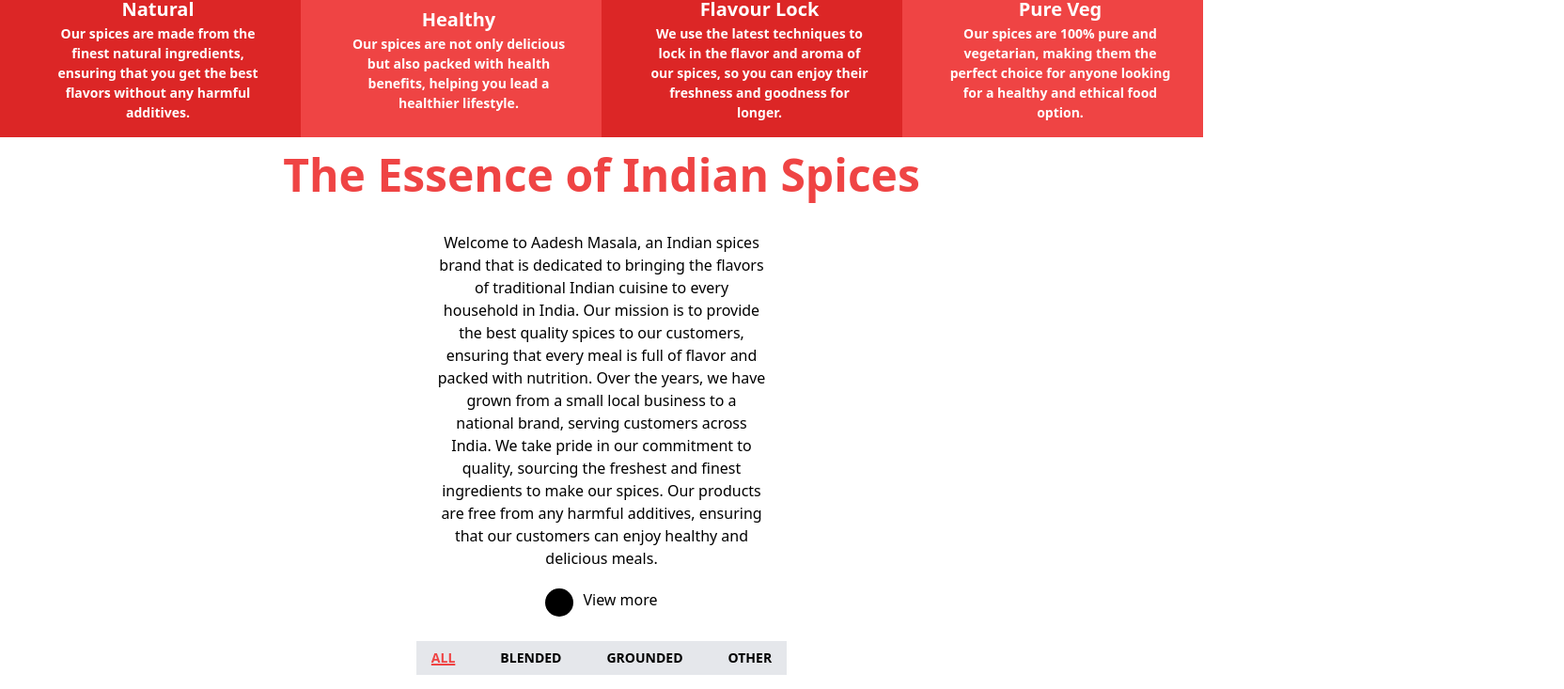
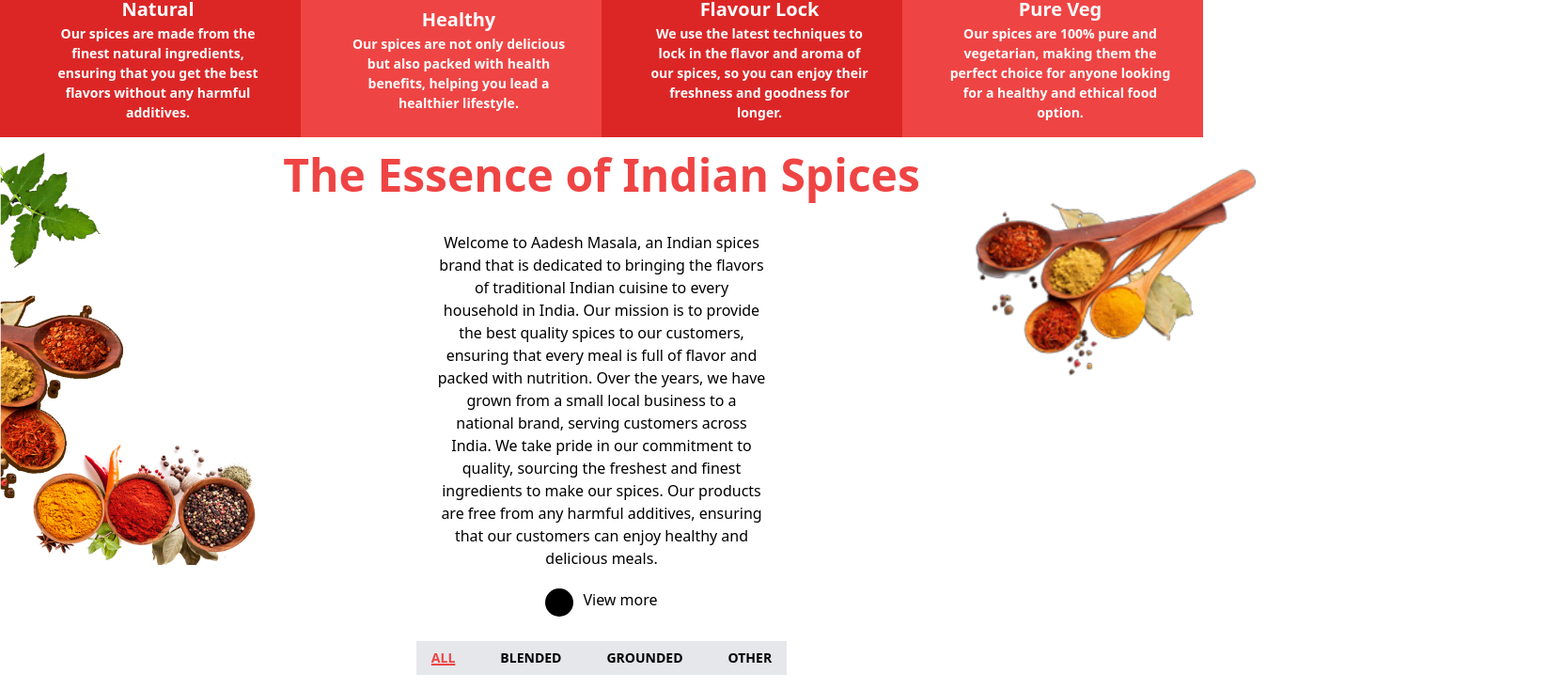
Before and after one commit to tejas-gk/aadesh-masala, a React (Vite) app: page / in a window 1280 px wide. Shown: the part 331-1064 px from the top of the page at 94% size, 1664 px wide, since content can reach past the window. Built offline with nearby package versions, Linux system fonts and the light colour scheme.

Commit message:
feat:spices background

```diff
--- a/src/components/EssenceOfSpices.jsx
+++ b/src/components/EssenceOfSpices.jsx
@@ -3,7 +3,7 @@ import { images } from "../data/images";
 export default function EssenceOfSpices() {
   return (
     <div className="essence">
-      <div className="text-center mx-28">
+      <div className="text-center lg:mx-28 mx-5">
         <div className="relative w-fit text-center mx-auto mb-9 mt-4">
           <div className='txt cursor-pointer mx-auto text-5xl text-red-500 font-bold'>
             The Essence of Indian Spices
--- a/src/index.css
+++ b/src/index.css
@@ -52,6 +52,46 @@
   color: #fff;
 }
 
-.essence{
+.essence {
+  position: relative;
+}
 
+.image-container {
+  position: absolute;
+  top: 0;
+  left: 0;
+  width: 100%;
+  height: 100%;
 }
+
+.top-left-image {
+  position: absolute;
+  top: 0;
+  left: 0;
+  width: 50%;
+  height: 90%;
+  background-image: url('/assets/asset 5.png');
+  background-size: contain;
+  background-repeat: no-repeat;
+}
+
+
+.top-right-image {
+  position: absolute;
+  top: 0;
+  right: -30%;
+  width: 50%;
+  height: 50%;
+ background-image: url('/assets/asset 6.png');
+  background-size: contain;
+  background-repeat: no-repeat;
+}
+
+@media (max-width: 768px) {
+  .top-left-image,
+  .top-right-image {
+    opacity: 0.6;
+    height: 40%;
+    top:40%;
+  }
+}
```
